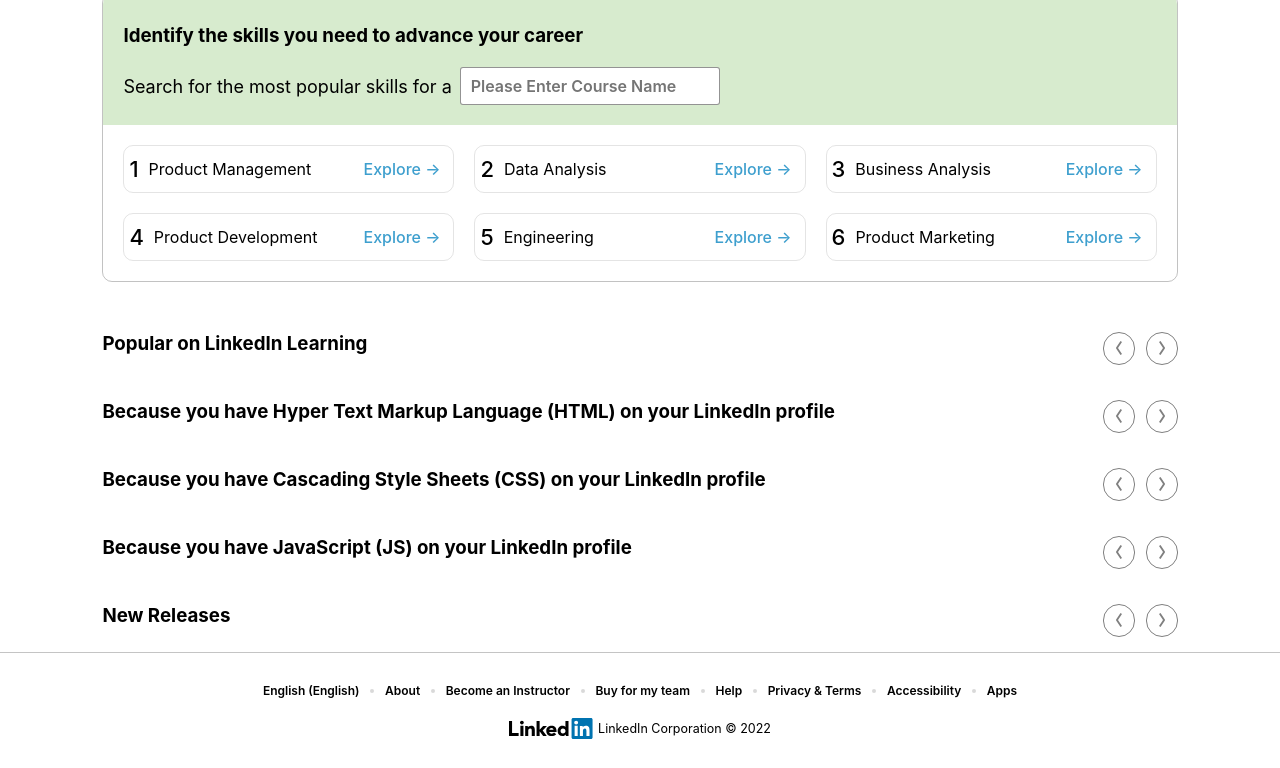
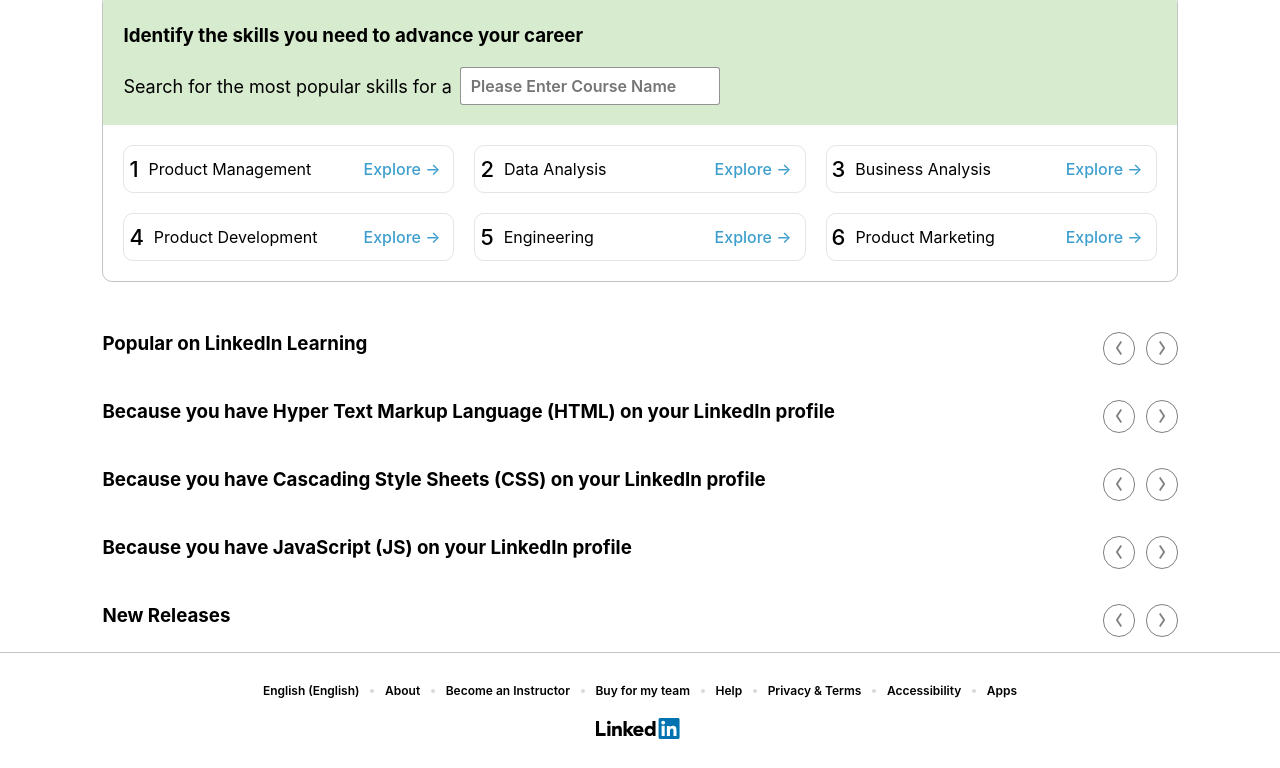
Before and after one commit to murali0101/Lynda.com_Clone-frontend-, a plain HTML site: page index.html in a window 1280 px wide. Shown: the part 498-1266 px from the top of the page. Drawn offline with Linux system fonts and the light colour scheme; no server answers.

Commit message:
LinkedIn Corporation © 2022 romeved it

```diff
--- a/index.html
+++ b/index.html
@@ -864,7 +864,7 @@
             </li-icon>
           </div>
           <div>
-            <p>LinkedIn Corporation © 2022</p>
+            <p></p>
           </div>
         </div>
       </div>
```
